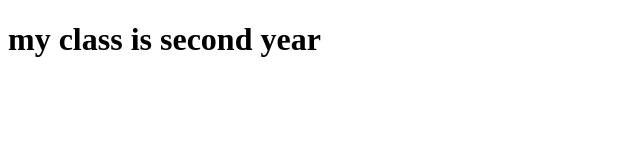
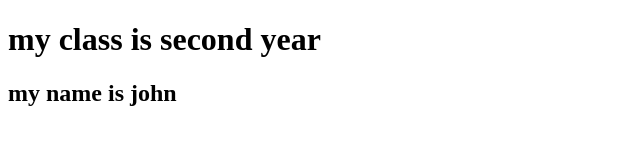
Before and after one commit to musabbinmuavia-dotcom/practicle4, a plain HTML site: page index.html in a window 1280 px wide. Shown: the whole page, without its empty margins (0-640 px from the left). Drawn offline with Linux system fonts and the light colour scheme.

Commit message:
my first half was done

```diff
--- a/index.html
+++ b/index.html
@@ -8,6 +8,7 @@
 <body>
 
 <h1>my class is second year</h1>
+<h2>my name is john</h2>
 
 
 </body>
```
